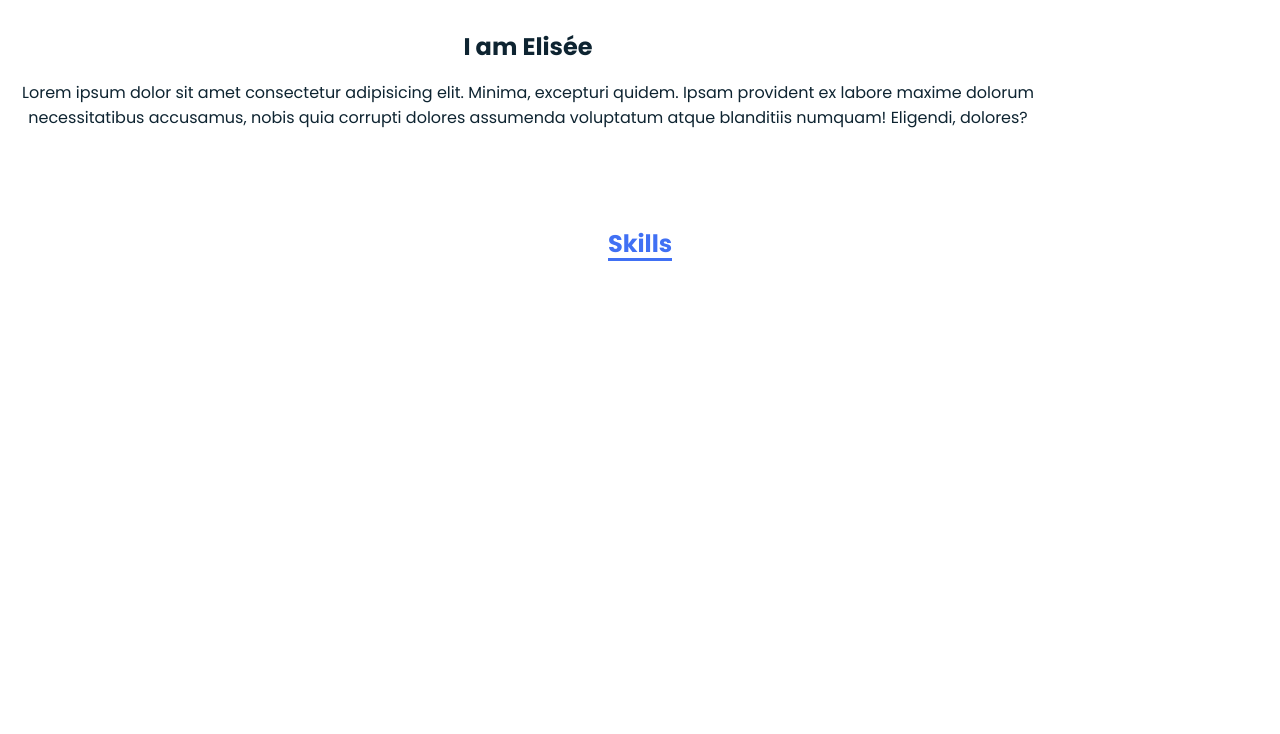
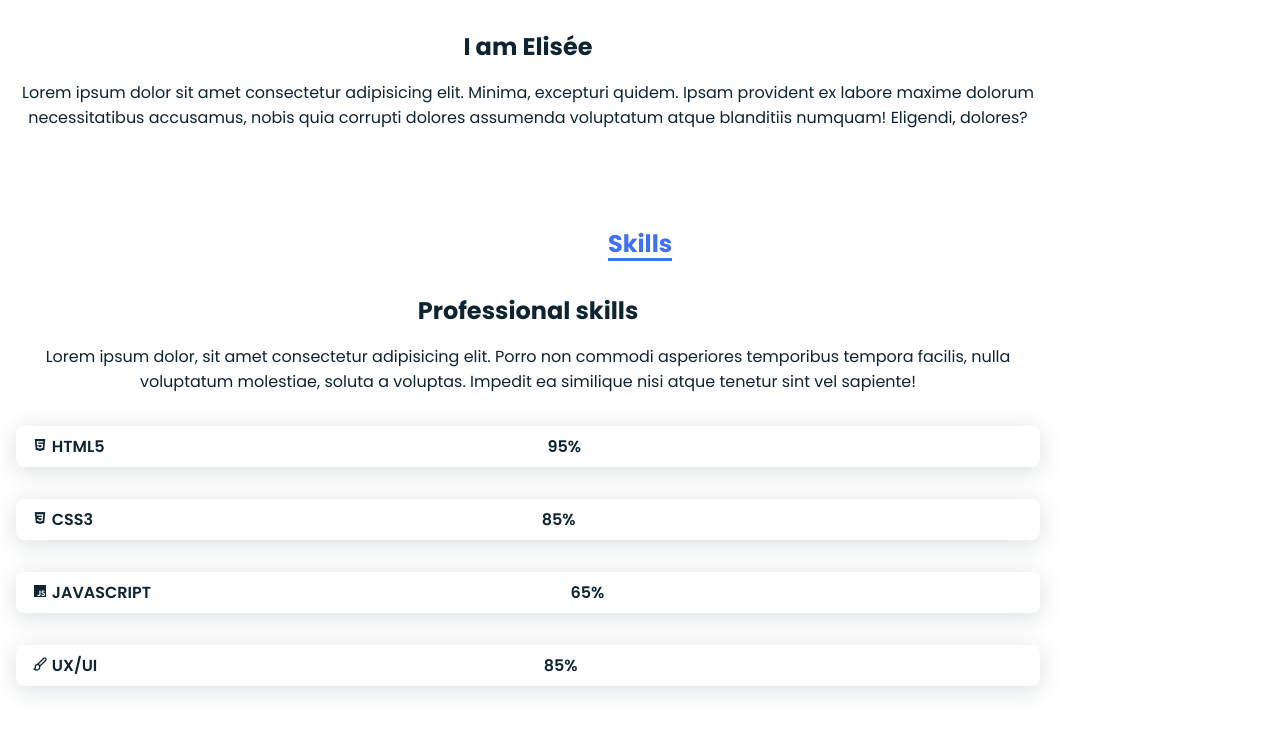
Before and after one commit to Etshimanga/My_portfolio_website, a plain HTML site: page index.html in a window 1280 px wide. Shown: the part 1197-1931 px from the top of the page. Before the commit the page ends 1522 px from the top, so only its background shows below. Drawn offline with nearby package versions, Linux system fonts and the light colour scheme.

Commit message:
Skills section css and html code added

```diff
--- a/css/style.css
+++ b/css/style.css
@@ -262,3 +262,35 @@ box-shadow: 0 1px 4px rgba(146, 161, 176, .15);
     width: 200px;
     border-radius: .5rem;
 }
+
+/* ===SKILLS=== */
+.skills_container{
+    row-gap: 2rem;
+    text-align: center;
+}
+
+.skills_subtitle{
+    margin-bottom: var(--mb-2);
+}
+
+.skills_text{
+    margin-bottom: var(--mb-4);
+}
+
+.skills_data{
+    display: flex;
+    justify-content: space-between;
+    align-items: center;
+    position: relative;
+    font-weight: var(--font-semi);
+    padding: .5rem 1rem;
+    margin-bottom: var(--mb-4);
+    border-radius: .5rem;
+    box-shadow: 0 4px 25px rgba(14, 36, 49, .15);
+}
+
+.skills-icon{
+    font-size: 2rem;
+    margin-right: var(--mb-2);
+    color: var(--first-color);
+}
--- a/index.html
+++ b/index.html
@@ -75,6 +75,68 @@
             <h2 class="section-title">Skills</h2>
 
             <div class="skills_container bd-grid">
+                <div>
+                    <h2 class="skills_subtitle">Professional skills</h2>
+                    <p class="skills_text">
+                        Lorem ipsum dolor, sit amet consectetur adipisicing elit. Porro non commodi asperiores temporibus tempora facilis, nulla voluptatum molestiae, soluta a voluptas. Impedit ea similique nisi atque tenetur sint vel sapiente!
+                    </p>
+
+                    <div class="skills_data">
+                        <div class="skills_names">
+                            <i class='bx bxl-html5 skills_icon'></i>
+                            <span class="skills_name">HTML5</span>
+
+                        </div>
+                        <div>
+                            <span class="skills_percentage">95%</span>
+                        </div>
+
+                        <div class="skills_bar skills_html" ></div>
+
+                    </div>
+
+                    <div class="skills_data">
+                        <div class="skills_names">
+                            <i class='bx bxl-css3 skills_icon' ></i>
+                            <span class="skills_name">CSS3</span>
+
+                        </div>
+                        <div>
+                            <span class="skills_percentage">85%</span>
+                        </div>
+
+                        <div class="skills_bar skills_css" ></div>
+
+                    </div>
+
+                    <div class="skills_data">
+                        <div class="skills_names">
+                            <i class='bx bxl-javascript skills_icon' ></i>
+                            <span class="skills_name">JAVASCRIPT</span>
+
+                        </div>
+                        <div>
+                            <span class="skills_percentage">65%</span>
+                        </div>
+
+                        <div class="skills_bar skills_js" ></div>
+
+                    </div>
+
+                    <div class="skills_data">
+                        <div class="skills_names">
+                            <i class='bx bx-paint skills_icon' ></i>
+                            <span class="skills_name">UX/UI</span>
+
+                        </div>
+                        <div>
+                            <span class="skills_percentage">85%</span>
+                        </div>
+
+                        <div class="skills_bar skills_UX" ></div>
+
+                    </div>
+                </div>
 
             </div>
 
```
